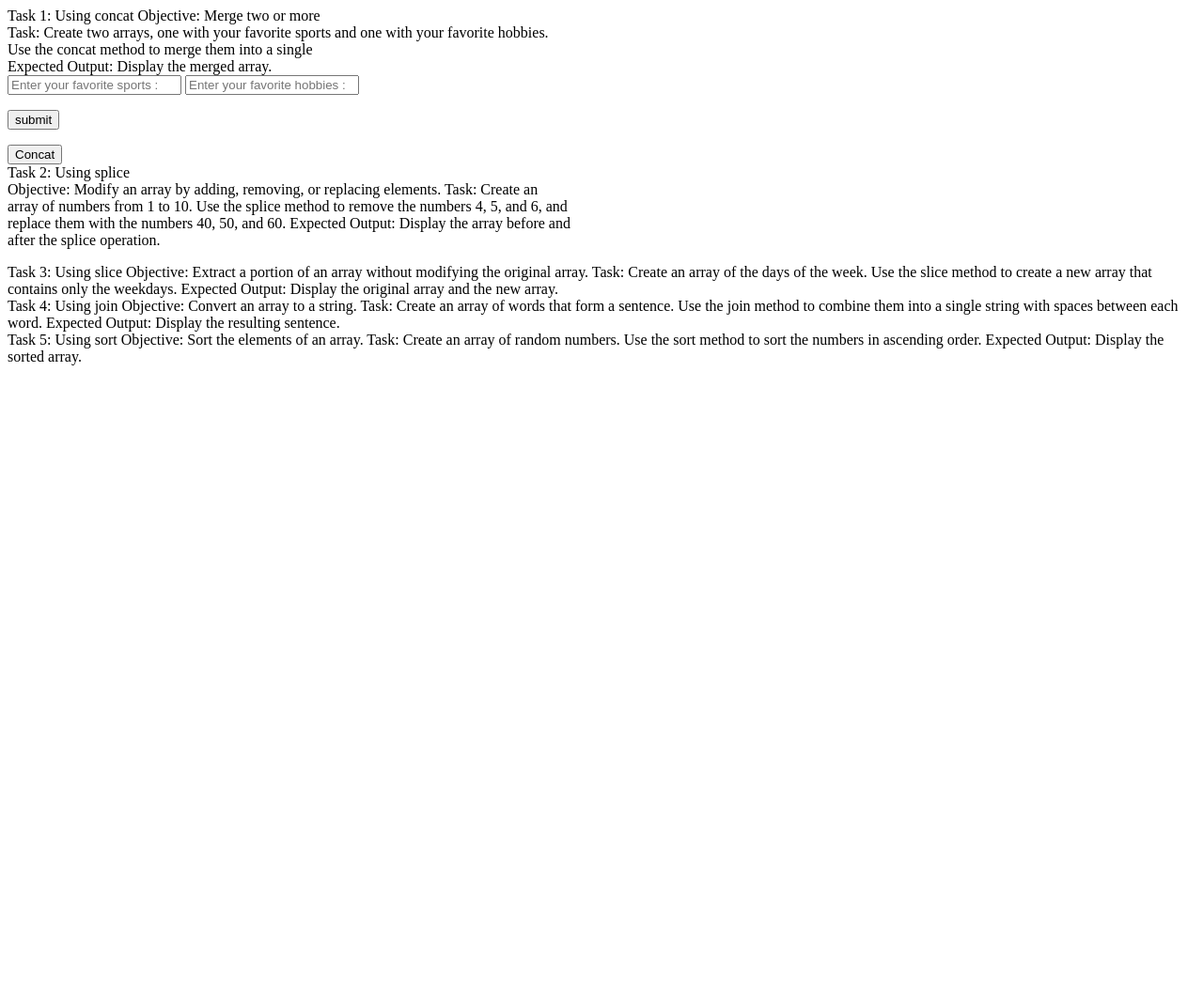
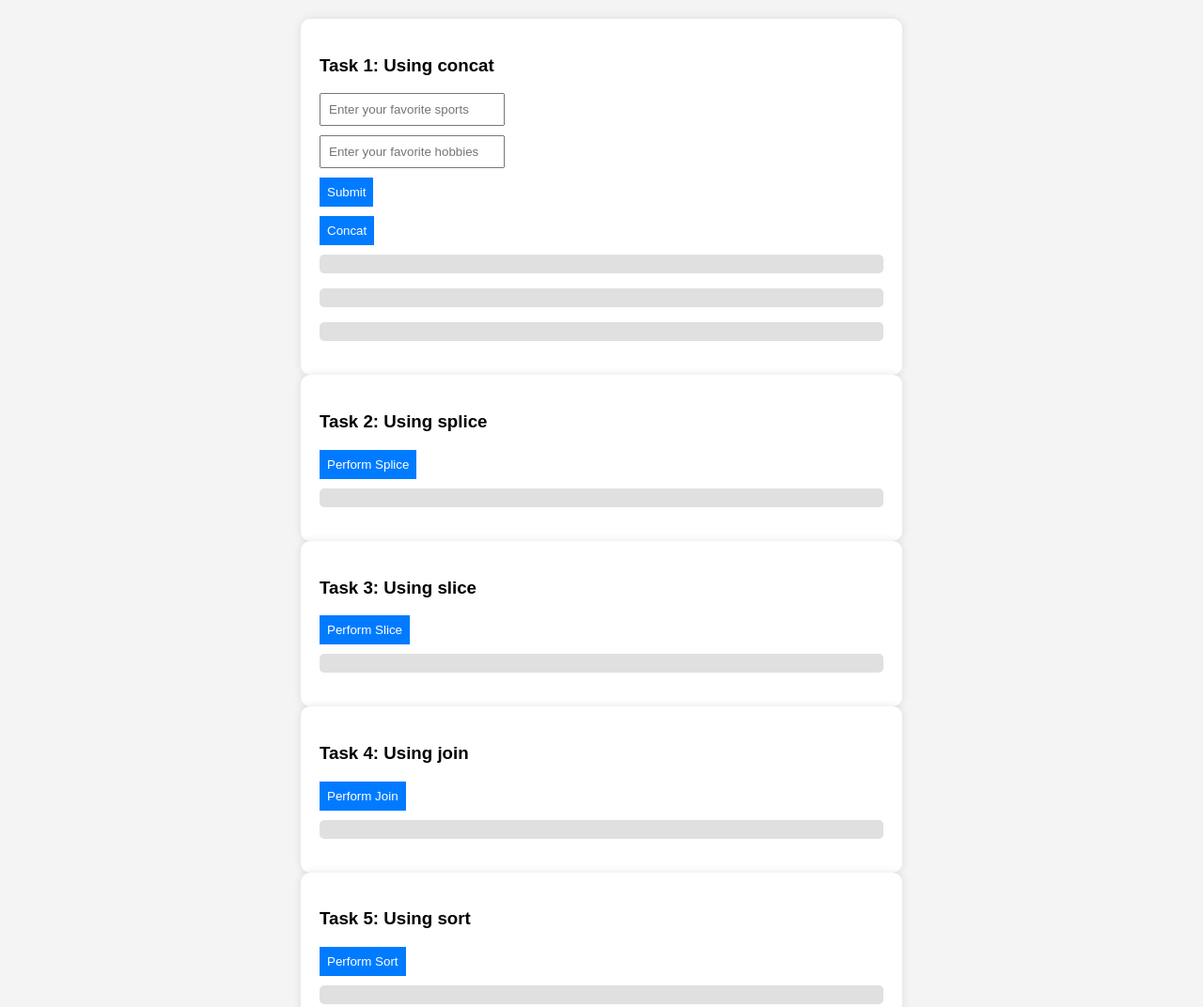
Before and after one commit to Manisha-athili/javaScript_10k, a plain HTML site: page day16/task.html in a window 1280 px wide. Shown: the whole page at 94% size. Before the commit the page ends 800 px from the top, so only its background shows below. Drawn offline with Linux system fonts and the light colour scheme.

Commit message:
add day 16 task

```diff
--- a/day16/task.html
+++ b/day16/task.html
@@ -3,112 +3,115 @@
 <head>
     <meta charset="UTF-8">
     <meta name="viewport" content="width=device-width, initial-scale=1.0">
-    <title>Document</title>
+    <title>Array Methods Tasks</title>
+    <style>
+        body {
+            font-family: Arial, sans-serif;
+            margin: 20px;
+            background-color: #f4f4f4;
+        }
+        .container {
+            background: white;
+            padding: 20px;
+            border-radius: 10px;
+            box-shadow: 0px 0px 10px rgba(0,0,0,0.1);
+            max-width: 600px;
+            margin: auto;
+        }
+        input, button {
+            display: block;
+            margin: 10px 0;
+            padding: 8px;
+        }
+        button {
+            background-color: #007BFF;
+            color: white;
+            border: none;
+            cursor: pointer;
+        }
+        button:hover {
+            background-color: #0056b3;
+        }
+        .output {
+            background: #e0e0e0;
+            padding: 10px;
+            border-radius: 5px;
+            margin-top: 10px;
+        }
+    </style>
 </head>
 <body>
-    <div style="width: 600px;">
-        Task 1: Using concat
-        Objective: Merge two or more <br>
-        Task: Create two arrays, one with your favorite sports and one with your favorite hobbies. Use the concat method to merge them into a single <br>
-        Expected Output: Display the merged array.
+    <div class="container">
+        <h3>Task 1: Using concat</h3>
+        <input type="text" id="sports" placeholder="Enter your favorite sports">
+        <input type="text" id="hobbies" placeholder="Enter your favorite hobbies">
+        <button id="submit">Submit</button>
+        <button id="concat">Concat</button>
+        <p class="output" id="displaySports"></p>
+        <p class="output" id="displayHobbies"></p>
+        <p class="output" id="mergedOutput"></p>
     </div>
-        <input type="text" placeholder="Enter your favorite sports :">
-        <input type="text" placeholder="Enter your favorite hobbies :">
-        <p></p><p></p>
-        <button>submit</button>
-        <p></p>
-        <button>Concat</button>
 
-        <div style="width: 600px;">
-            Task 2: Using splice <br>
-            Objective: Modify an array by adding, removing, or replacing elements.
-            Task: Create an array of numbers from 1 to 10. Use the splice method to remove the numbers 4, 5, and 6, and replace them with the numbers 40, 50, and 60.
-            Expected Output: Display the array before and after the splice operation.
-        </div>
-        <p></p>
-        <div>
-            Task 3: Using slice
-        Objective: Extract a portion of an array without modifying the original array.
-        Task: Create an array of the days of the week. Use the slice method to create a new array that contains only the weekdays.
-        Expected Output: Display the original array and the new array.
-        </div>
-        <div>
-            Task 4: Using join
-            Objective: Convert an array to a string.
-            Task: Create an array of words that form a sentence. Use the join method to combine them into a single string with spaces between each word.
-            Expected Output: Display the resulting sentence.
-        </div>
+    <div class="container">
+        <h3>Task 2: Using splice</h3>
+        <button id="splice">Perform Splice</button>
+        <p class="output" id="spliceOutput"></p>
+    </div>
 
-        <div>
-            Task 5: Using sort
-        Objective: Sort the elements of an array.
-        Task: Create an array of random numbers. Use the sort method to sort the numbers in ascending order.
-        Expected Output: Display the sorted array.
+    <div class="container">
+        <h3>Task 3: Using slice</h3>
+        <button id="slice">Perform Slice</button>
+        <p class="output" id="sliceOutput"></p>
+    </div>
 
-        </div>
+    <div class="container">
+        <h3>Task 4: Using join</h3>
+        <button id="join">Perform Join</button>
+        <p class="output" id="joinOutput"></p>
+    </div>
 
-<script>
-    // task 01
-    let arr1 = document.querySelector('input')
-    let arr2 = document.querySelectorAll('input')[1]
-    let btn1 = document.querySelectorAll('button')[0]
-    let btn2 = document.querySelectorAll('button')[1]
-    let obj1 = document.querySelectorAll('p')[0]
-    let obj2 = document.querySelectorAll('p')[1]
-    let obj3 = document.querySelectorAll('p')[2]
-    btn1.addEventListener('click',function(){
-        if(obj1.innerText == arr1.value){
-            obj1.innerText= []
-            obj2.innerText=[]
-        }else{
-            obj1.innerText= arr1.value
-            obj2.innerText= arr2.value
-        }
+    <div class="container">
+        <h3>Task 5: Using sort</h3>
+        <button id="sort">Perform Sort</button>
+        <p class="output" id="sortOutput"></p>
+    </div>
 
-    })
-    btn2.addEventListener('click',function(){
-        if(obj3.innerText=true){
-            obj3.innerText= [];
-        }else{
-            obj3.innerText=arr1.value.concat(arr2.value)
-        }
+    <script>
+        document.getElementById("submit").addEventListener("click", function() {
+            document.getElementById("displaySports").innerText = "Sports: " + document.getElementById("sports").value;
+            document.getElementById("displayHobbies").innerText = "Hobbies: " + document.getElementById("hobbies").value;
+        });
 
-    })
+        document.getElementById("concat").addEventListener("click", function() {
+            let sportsArray = document.getElementById("sports").value.split(',');
+            let hobbiesArray = document.getElementById("hobbies").value.split(',');
+            let mergedArray = sportsArray.concat(hobbiesArray);
+            document.getElementById("mergedOutput").innerText = "Merged: " + mergedArray.join(", ");
+        });
 
-// task 02
-let arr = [1,2,3,4,5,6,7,8,9,10]
-console.log(arr)
-arr.splice(3,3,40,50,60);
-console.log(arr);
+        document.getElementById("splice").addEventListener("click", function() {
+            let arr = [1,2,3,4,5,6,7,8,9,10];
+            arr.splice(3, 3, 40, 50, 60);
+            document.getElementById("spliceOutput").innerText = "Spliced Array: " + arr.join(", ");
+        });
 
-// task 03
-let week = ["monday", "tuesday", "wednesday", "thursday", "friday", "saturday", "sunday"]
-console.log(week)
-let newArr = week.slice(0,4);
-console.log(newArr);
+        document.getElementById("slice").addEventListener("click", function() {
+            let week = ["Monday", "Tuesday", "Wednesday", "Thursday", "Friday", "Saturday", "Sunday"];
+            let weekdays = week.slice(0,5);
+            document.getElementById("sliceOutput").innerText = "Weekdays: " + weekdays.join(", ");
+        });
 
-// task 04
-let words =["Hello ","it's ","pleasure ", "to ", "have ", "you ", "here "];
-console.log(words)
-let sentence = " "
-for(i of words){
-    sentence += i;
-}
-console.log(sentence)
+        document.getElementById("join").addEventListener("click", function() {
+            let words = ["Hello", "it's", "a", "pleasure", "to", "have", "you", "here"];
+            let sentence = words.join(" ");
+            document.getElementById("joinOutput").innerText = "Sentence: " + sentence;
+        });
 
-// task 05
-let randomArr = [34,64,65,34,342,1,2]
-console.log(randomArr);
-randomArr.sort()
-console.log(randomArr);
-randomArr.sort(function(a, b){return a - b})
-console.log(randomArr);
-
-
-
-
-
-</script>
-
+        document.getElementById("sort").addEventListener("click", function() {
+            let randomArr = [34, 64, 65, 34, 342, 1, 2];
+            randomArr.sort(function(a, b){return a - b});
+            document.getElementById("sortOutput").innerText = "Sorted Array: " + randomArr.join(", ") + " using sort(function(a, b){return a - b})";
+        });
+    </script>
 </body>
 </html>
```
Also changed, not shown: index.html (+3 -0 lines).
